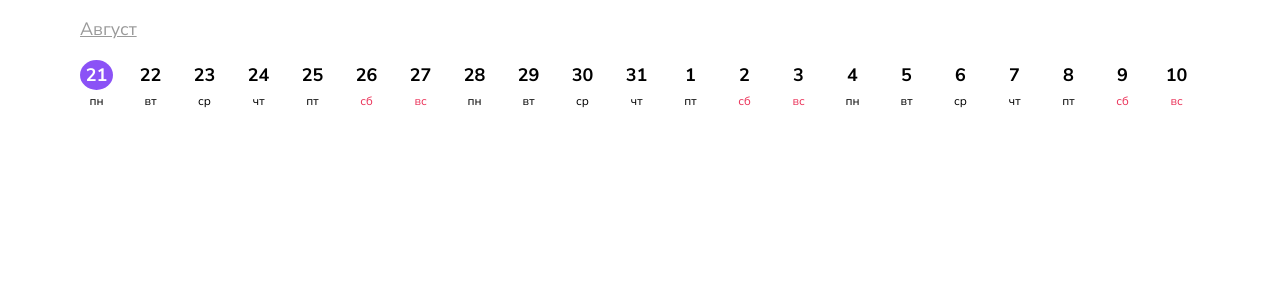
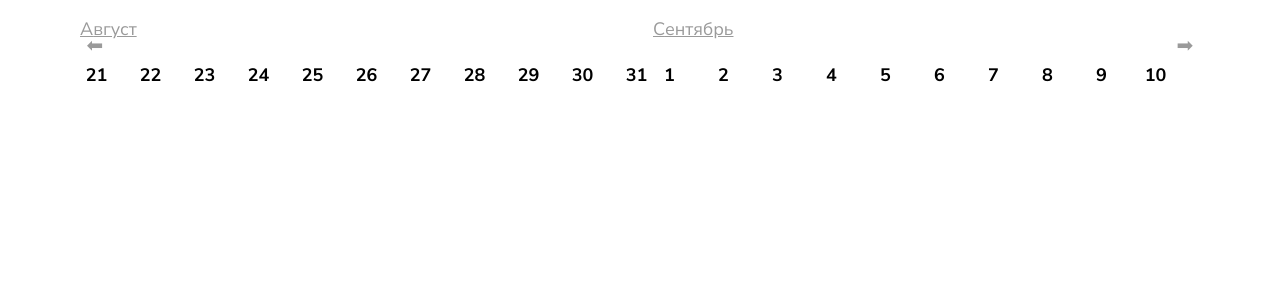
Before and after one commit to by-the-ticket-take-the-ride/frontend, a React (Create React App) app: page / in a window 1280 px wide. Shown: the top 300 px of the page. Built offline with nearby package versions, Linux system fonts and the light colour scheme.

Commit message:
feat: реализовала скролл дат

```diff
--- a/package.json
+++ b/package.json
@@ -7,6 +7,7 @@
     "@testing-library/react": "^13.4.0",
     "@testing-library/user-event": "^13.5.0",
     "gh-pages": "^6.0.0",
+    "moment": "^2.29.4",
     "react": "^18.2.0",
     "react-dom": "^18.2.0",
     "react-router-dom": "^6.15.0",
--- a/src/components/Calendar/Calendar.css
+++ b/src/components/Calendar/Calendar.css
@@ -1,6 +1,44 @@
 .calendar {
   max-width: 1120px;
   display: flex;
-  flex-direction: column;
   margin: 0 auto;
+  position: relative;
 }
+
+.calendar__container {
+  display: flex;
+  max-width: 1200px;
+  position: relative;
+  overflow: hidden;
+  width: calc(39 * 33px);
+}
+
+.dates-visible {
+  display: flex;
+  transition: transform 0.5s ease;
+  width: calc(22 * 54px);
+  /* overflow: hidden; */
+}
+
+.arrow {
+  display: flex;
+  align-items: center;
+  justify-content: center;
+  width: 30px;
+  height: 30px;
+  font-size: 20px;
+  cursor: pointer;
+  color: #9A9A9A;
+  position: absolute;
+  top: 50%;
+  transform: translateY(-50%);
+  z-index: 1;
+}
+
+.left-arrow {
+  left: 0;
+}
+
+.right-arrow {
+  right: 0;
+}
--- a/src/components/Calendar/Calendar.jsx
+++ b/src/components/Calendar/Calendar.jsx
@@ -1,6 +1,8 @@
 import './Calendar.css';
-import React from 'react';
+import React, {useState} from 'react';
 import Month from './Month/Month';
+import moment from 'moment';
+import 'moment/locale/ru';
 
 function Calendar() {
   const defaultProps = {
@@ -10,55 +12,72 @@ function Calendar() {
 
   const {weekDays, months} = defaultProps;
 
-  //получаем данные по текущему году, месяцу и дню
-  const currentDate = new Date();
-  const currentYear = currentDate.getFullYear();
-  const currentMonth = currentDate.getMonth();
-  const currentDay = currentDate.getDate();
+    const [currentMonthIndex, setCurrentMonthIndex] = useState(0);
 
-  //состояние для отслеживания выбранной даты
-  const [selectedDay, setSelectedDay] = React.useState(currentDay);
+  const currentDate = moment();
+  const currentYear = currentDate.year();
+  const currentMonth = currentDate.month();
+  const currentDay = currentDate.date();
 
-  //вычисляем количество дней в текущем месяце
-  const daysInMonth = new Date(currentYear, currentMonth + 1, 0).getDate();
+  const currentDayIndex = currentDate.day();
 
-  const days = [
-    ...Array.from({ length: daysInMonth}, (_, i) => i + 1)
-  ]
+  const monthsToShow = 15; // Количество месяцев для отображения
 
-  //ищем индекс текущего дня в массиве days
-  const currentDayIndex = days.indexOf(currentDay);
+  const [selectedDay, setSelectedDay] = useState({});
 
-  //получаем название текущего месяца из массива
-  const currentMonthName = months[currentMonth];
-
-  //получаем название следующего месяца из массива
-  // const nextMonth = (currentMonth + 1) % 12;
-  // const nextMonthName = months[nextMonth];
-
-  //создаем новый массив с днями месяца, начиная с текущей даты и следующими днями
-  const daysToShow = [
-    ...days.slice(currentDayIndex, currentDayIndex + 21),
-    ...days.slice(0, 21 - (days.length - currentDayIndex)),
-  ];
-
-  //обновляем состояние выбранной даты при клике
-  function handleDayClick(day) {
-    setSelectedDay(day);
+  const handleDayClick = (monthIndex, day) => {
+    setSelectedDay(() => ({
+      // ...prevSelectedDays,
+      [monthIndex]: day, // Обновляем выбранную дату для конкретного месяца
+    }));
   };
 
-  return (
-    <div className='calendar'>
-      <Month
-        monthName={currentMonthName}
+  const [visibleDays, setVisibleDays] = useState(10);
+
+  const handleNextClick = () => {
+    setVisibleDays(prev => prev + 10); // Limit to the total number of days
+  };
+
+  const handlePrevClick = () => {
+    setVisibleDays(prev => Math.max(prev - 10, 10)); // Minimum of 10 visible days
+  };
+
+  const calendar = [];
+
+  for (let i = 0; i < monthsToShow; i++) {
+    const monthInfo = currentDate.clone().add(i, 'months');
+    const isCurrentMonth = i === 0;
+    const daysToShow = isCurrentMonth
+      ? Array.from({ length: monthInfo.daysInMonth() - (currentDay - 1) }, (_, index) => index + currentDay)
+      : Array.from({ length: monthInfo.daysInMonth() }, (_, index) => index + 1);
+
+    calendar.push(
+        <Month
+        key={i}
+        monthIndex={i} // Передаем индекс месяца
+        monthName={months[i]}
         daysToShow={daysToShow}
-        selectedDay={selectedDay}
-        handleDayClick={handleDayClick}
+        selectedDay={selectedDay[i]} // Передаем выбранную дату для месяца
+        handleDayClick={handleDayClick} // Передаем функцию для обновления выбранной даты
         weekDays={weekDays}
         currentDayIndex={currentDayIndex}
       />
+    );
+  }
+
+  return (
+    <div className="calendar">
+      <div className="calendar__container">
+        <div className="arrow left-arrow" onClick={handlePrevClick}>⬅</div>
+        <div className="dates-visible" style={{ transform: `translateX(-${(visibleDays - 10) * 54}px)` }}>
+        {calendar}
+        </div>
+        <div className="arrow right-arrow" onClick={handleNextClick}>➡</div>
+      </div>
     </div>
-  )
+  );
+
+
 }
 
 export default Calendar;
--- a/src/components/Calendar/Month/Month.css
+++ b/src/components/Calendar/Month/Month.css
@@ -8,11 +8,22 @@
   max-width: 80px;
   color: #9A9A9A;
   text-decoration: underline;
+  position: sticky;
+  top: 0;
+  z-index: 2;
+}
+
+
+.month__name::first-letter {
+  text-transform: uppercase;
 }
 
 .dates {
   display: flex;
+  transition: transform 0.5s ease;
+  /* width: calc(22 * 54px); */
 }
+
 
 .date {
   display: flex;
--- a/src/components/Calendar/Month/Month.jsx
+++ b/src/components/Calendar/Month/Month.jsx
@@ -1,16 +1,19 @@
 import React from 'react';
-import './Month.css'
+import './Month.css';
+import moment from 'moment';
 
-function Month({ monthName, daysToShow, selectedDay, handleDayClick, weekDays, currentDayIndex }) {
+function Month({ monthIndex, daysToShow, selectedDay, handleDayClick, weekDays, currentDayIndex, visibleDays }) {
+  const monthInfo = moment().add(monthIndex, 'months');
+  const monthName = monthInfo.format('MMMM');
+
   return (
-    <div className='month'>
-      <p className='month__name'>{monthName}</p>
+    <div className='month__container'>
+      <p className="month__name">{monthName}</p>
       <div className='dates'>
         {daysToShow.map((day, index) => (
-          <div key={index} className='date' onClick={() => handleDayClick(day)}>
+          <div key={index} className='date' onClick={() => handleDayClick(monthIndex, day)}>
             <span className={`date__day ${day === selectedDay ? 'date__selected' : ''}`}>{day}</span>
-            <span className={`date__weekday ${weekDays[((currentDayIndex + 1) + index) % 7] === 'сб'
-            || weekDays[((currentDayIndex + 1) + index) % 7] === 'вс' ? 'date__weekend' : ''}`}>
+            <span className={`date__weekday ${weekDays[((currentDayIndex + 1) + index) % 7] === 'сб' || weekDays[((currentDayIndex + 1) + index) % 7] === 'вс' ? 'date__weekend' : ''}`}>
               {weekDays[((currentDayIndex + 1) + index) % 7]}
             </span>
           </div>
```
Also changed, not shown: 1 other file (tests, documents, lock files or other folders).
